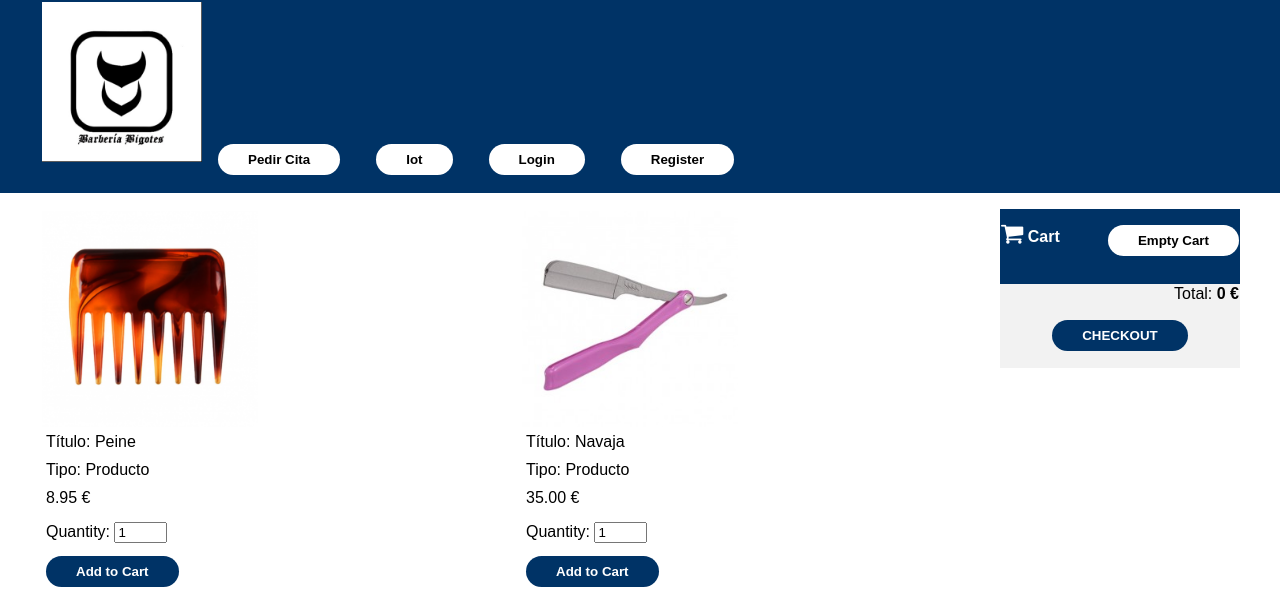
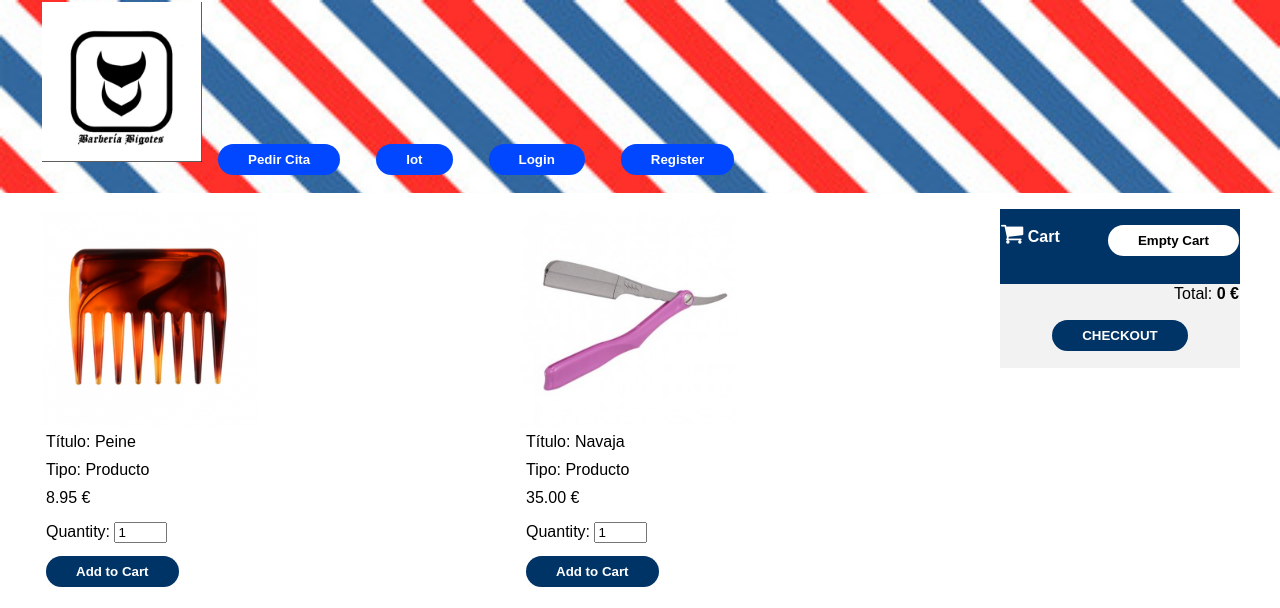
Before and after one commit to titawom/BarberiaBigotes, a PHP site: page /index.php in a window 1280 px wide. Shown: the top 608 px of the page. Run offline with PHP 8.4, Linux system fonts and the light colour scheme; data comes from the database, SQL or seed files in the repository; data that the repository does not hold is empty.

Commit message:
add background

```diff
--- a/style.css
+++ b/style.css
@@ -4,7 +4,8 @@ body{
 }
 
 header {
-    background-color: rgb(0,51,102);
+    background-image: url('image/backgrouBarberia.jpg');
+    background-size: 100%;
     width: 100%;
 }
 header img {
@@ -15,14 +16,14 @@ header .hf{
     margin: 1.5%;
 }
 header .hi{
-    background-color: #fff;
+    background-color: #0047ff;;
     border: none;
     border-radius: 20px;
     text-align: center;
     transition-duration: 0.5s;
     padding: 8px 30px;
     cursor: pointer;
-    color: #000;
+    color: #ffffff;
     font-weight: bold;
     margin-top: 15%;
 }
```
Also changed, not shown: image/backgrouBarberia.jpg (added).
